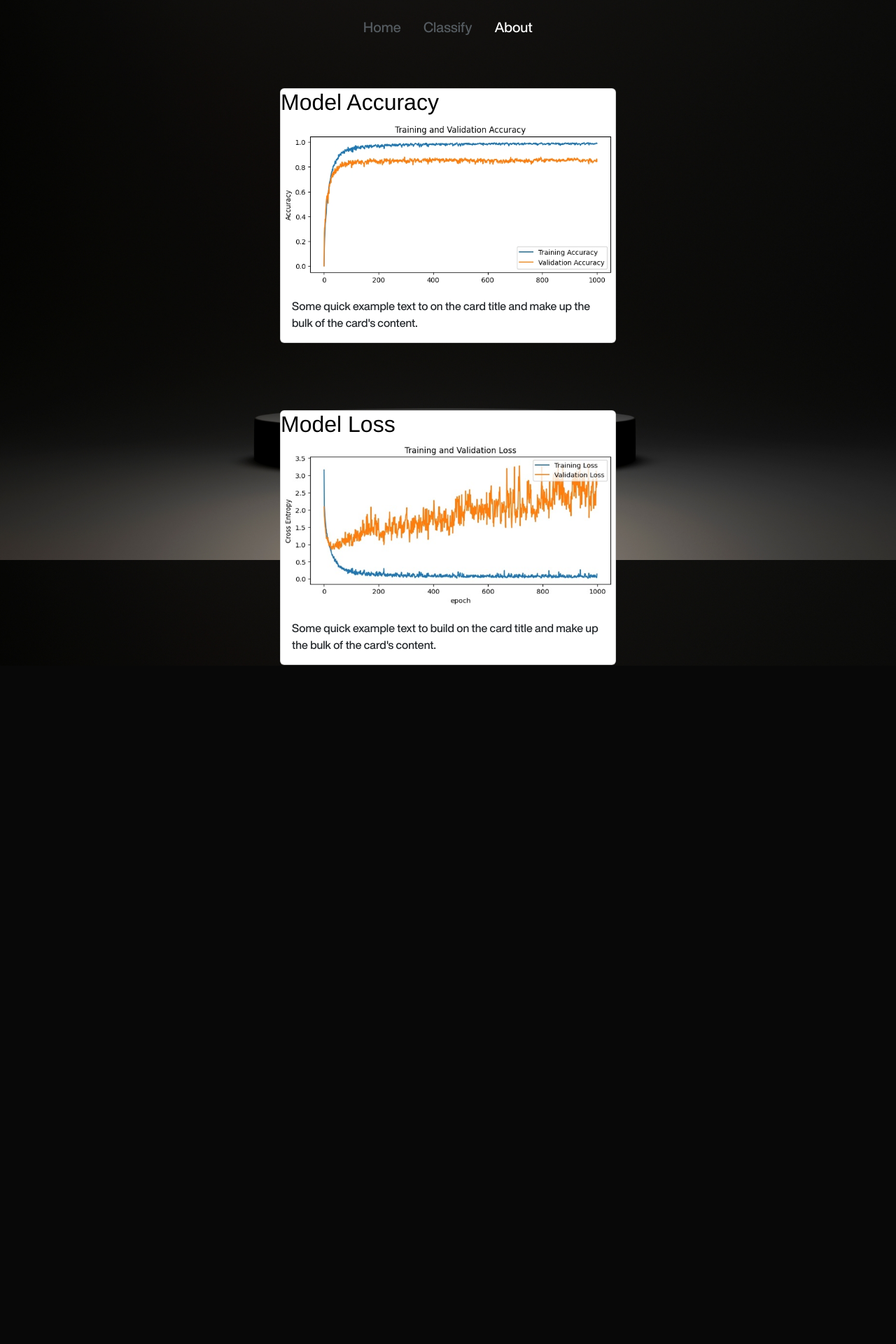
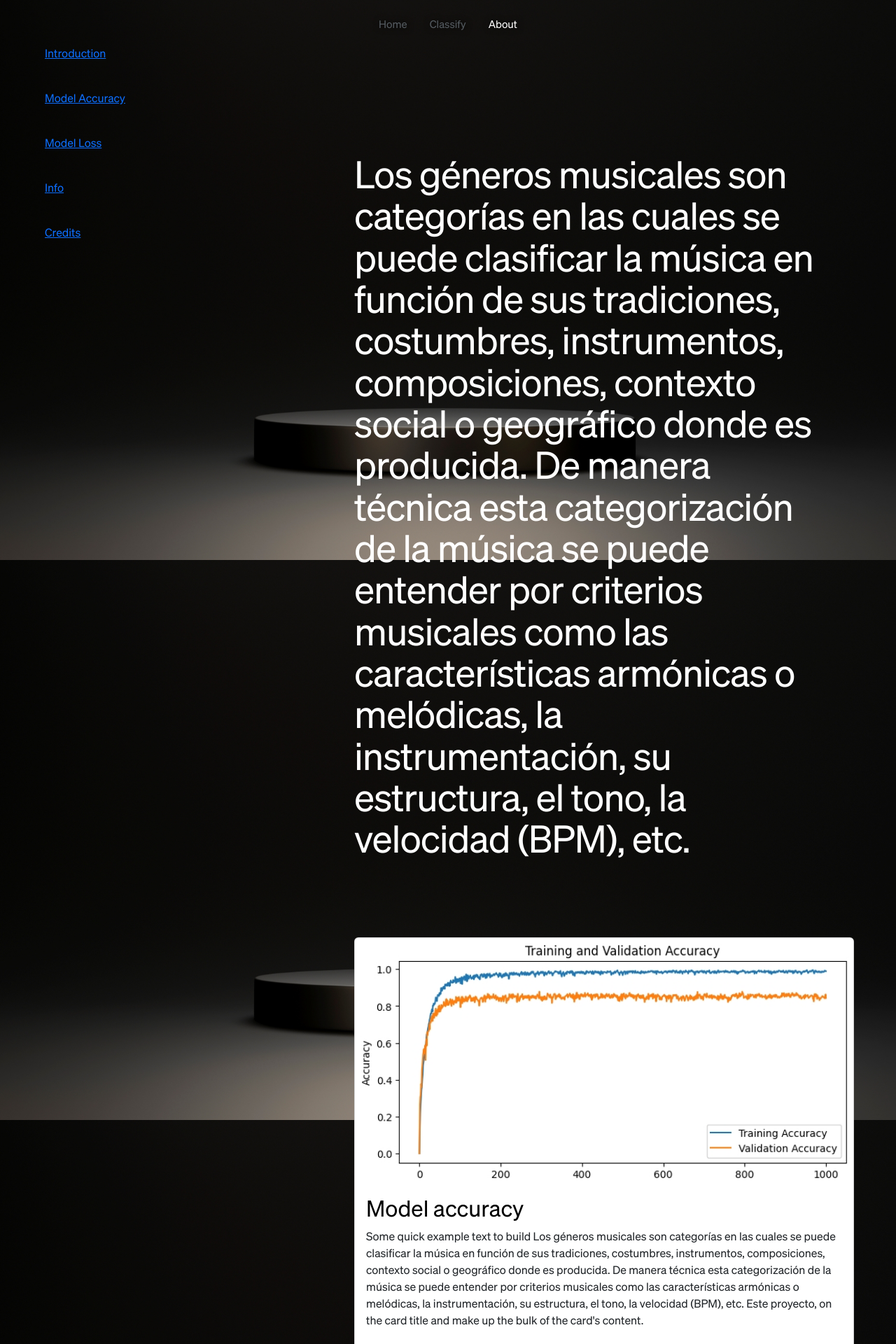
Before and after one commit to byCont/MusicGC-CNN, a Flask app: page /about in a window 1280 px wide. Shown: the top 1920 px of the page at 70% size. Before the commit the page ends 951 px from the top, so only its background shows below. Run offline with Flask 3, Linux system fonts and the light colour scheme.

Commit message:
"update Font Sohne"

```diff
--- a/Source/static/css/about.css
+++ b/Source/static/css/about.css
@@ -1,10 +1,10 @@
 @font-face {
-  font-family: Helvetica;
-  src: url(../fonts/HelveticaNowDisplay-Medium.woff);
+  font-family: Sohne-Buch;
+  src: url(../fonts/Sohne-Buch.woff);
 }
 
 html, body, main {
-  font-family: 'Helvetica', Roboto,system-ui, Segoe UI, Tahoma, Geneva, Verdana, sans-serif;
+  font-family: 'Sohne-Buch', Roboto,system-ui, Segoe UI, Tahoma, Geneva, Verdana, sans-serif;
   background-image: url("../images/bg/about.jpg");
   background-size: cover;
   background-attachment: fixed;
@@ -15,12 +15,36 @@ html, body, main {
   background-repeat: no-repeat;
   display: flex;
   flex-direction: column;
-  background-color: rgba(0, 0, 0, 0.80);
+  background-color: rgb(66, 66, 66);
   scrollbar-width: none;
+  animation: zoomBackground 0.5s;
+  user-select: none;
 }
 
 header{
-  font-size: 20px;
+  font-size: 15px;
+  text-shadow: rgba(0, 0, 0, 0.9) 1px 0 10px;
+}
+.intro{
+  margin-top: 100px;
+  font-size: 40px;
+  /* margin-right: 150px;
+  margin-left: 150px;   */
+}
+
+@media (min-width: 60rem) {
+  .intro {
+      font-size: 3.37125rem;
+      line-height: 110%;
+      letter-spacing: -.02em;
+      font-weight: 400;
+      margin-right: 50px;
+      margin-left: 150px;
+  }
+}
+
+.card-content{
+  margin-left: 150px;
 }
 
 .nav-link:hover {
--- a/Source/templates/about.html
+++ b/Source/templates/about.html
@@ -15,8 +15,7 @@
   <body>
 
     <main>
-
-      <header class="p-3 animationContent">
+      <header class="p-3 animationContent" id="simple-list-item-1">
       <ul class="nav justify-content-center">
           <li class="nav-item">
               <a class="nav-link text-secondary text-opacity-75" href="{{url_for('home')}}">Home</a>
@@ -30,25 +29,44 @@
       </ul>
   </header>
 
-      <section class="m-5 row justify-content-center align-items-center animationContent" id="section_1">
+  <div class="row">
+    <div class="col-4 fixed-top p-5">
+      <div id="simple-list-example" class="d-flex flex-column gap-2 simple-list-example-scrollspy">
+        <a class="p-3" href="#simple-list-item-1">Introduction</a>
+        <a class="p-3 rounded" href="#simple-list-item-2">Model Accuracy</a>
+        <a class="p-3 rounded" href="#simple-list-item-3">Model Loss</a>
+        <a class="p-3 rounded" href="#simple-list-item-4">Info</a>
+        <a class="p-3 rounded" href="#simple-list-item-5">Credits</a>
+      </div>
+    </div>
+  </div>
+
+    <section class="m-5 row justify-content-end align-items-center animationContent" >
         <div class="col-sm-9 d-flex justify-content-center">
-            <div class="card" style="width: 30rem;">
-                <h2 class="text-black">Model Accuracy</h2>
+          <p class="text-white intro">Los géneros musicales son categorías en las cuales se puede clasificar la música en función de sus tradiciones, costumbres, instrumentos, composiciones, contexto social o geográfico donde es producida. De manera técnica esta categorización de la música se puede entender por criterios musicales como las características armónicas o melódicas, la instrumentación, su estructura, el tono, la velocidad (BPM), etc.</p>
+      </section>
+
+      <section class="m-5 row justify-content-end align-items-center animationContent"  id="simple-list-item-2">
+        <div class="col-sm-9 d-flex">
+            <div class="card card-content" style="width: 45rem;">
                 <img src="../static/images/bg/Validation.jpg" class="card-img-top" alt="...">
                 <div class="card-body">
-                    <p class="card-text">Some quick example text to on the card title and make up the bulk of the card's content.</p>
+                  <h2 class="text-black">Model accuracy</h2>
+                    <p class="card-tex">Some quick example text to build
+                      Los géneros musicales son categorías en las cuales se puede clasificar la música en función de sus tradiciones, costumbres, instrumentos, composiciones, contexto social o geográfico donde es producida. De manera técnica esta categorización de la música se puede entender por criterios musicales como las características armónicas o melódicas, la instrumentación, su estructura, el tono, la velocidad (BPM), etc. Este proyecto, on the card title and make up the bulk of the card's content.</p>
                 </div>
             </div>
         </div>
       </section>
 
-      <section class="m-5 row justify-content-center align-items-center animationContent" id="section_1">
-        <div class="col-sm-9 d-flex justify-content-center">
-            <div class="card" style="width: 30rem;">
-                <h2 class="text-black">Model Loss</h2>
+      <section class="m-5 row justify-content-end align-items-center animationContent"  id="simple-list-item-3">
+        <div class="col-sm-9 d-flex">
+            <div class="card card-content" style="width: 45rem;">
                 <img src="../static/images/bg/Loss.jpg" class="card-img-top" alt="...">
                 <div class="card-body">
-                    <p class="card-text">Some quick example text to build on the card title and make up the bulk of the card's content.</p>
+                <h2 class="text-black">Model Loos</h2>
+                    <p class="card-text">Some quick example t
+                      Los géneros musicales son categorías en las cuales se puede clasificar la música en función de sus tradiciones, costumbres, instrumentos, composiciones, contexto social o geográfico donde es producida. De manera técnica esta categorización de la música se puede entender por criterios musicales como las características armónicas o melódicas, la instrumentación, su estructura, el tono, la velocidad (BPM), etc. Este proyecto,ext to build on the card title and make up the bulk of the card's content.</p>
                 </div>
             </div>
         </div>
--- a/Source/templates/prediction.html
+++ b/Source/templates/prediction.html
@@ -34,7 +34,7 @@
         <div class="container  animationContent">
 
             <div class="container d-flex justify-content-center align-items-center">
-                <h1 class="text-white mb-5">Prediction</h1>
+                <h1 class="text-white">Prediction</h1>
             </div>
 
                   {% if prediction %}
```
Also changed, not shown: other parts of Source/static/css/about.css (+10 -0 lines), Source/static/css/animationText.css (+9 -9 lines), Source/static/css/clasy.css (+21 -5 lines), Source/static/css/home.css (+39 -6 lines), Source/static/css/pred.css (+22 -9 lines), Source/templates/classify.html (+7 -9 lines), Source/templates/home.html (+5 -4 lines), Source/static/fonts/Sohne-Buch.woff (added), Source/static/fonts/SohneSchmal-Halbfett.woff (added), 2 other files. Lines whose indentation alone changed are shown as unchanged.
